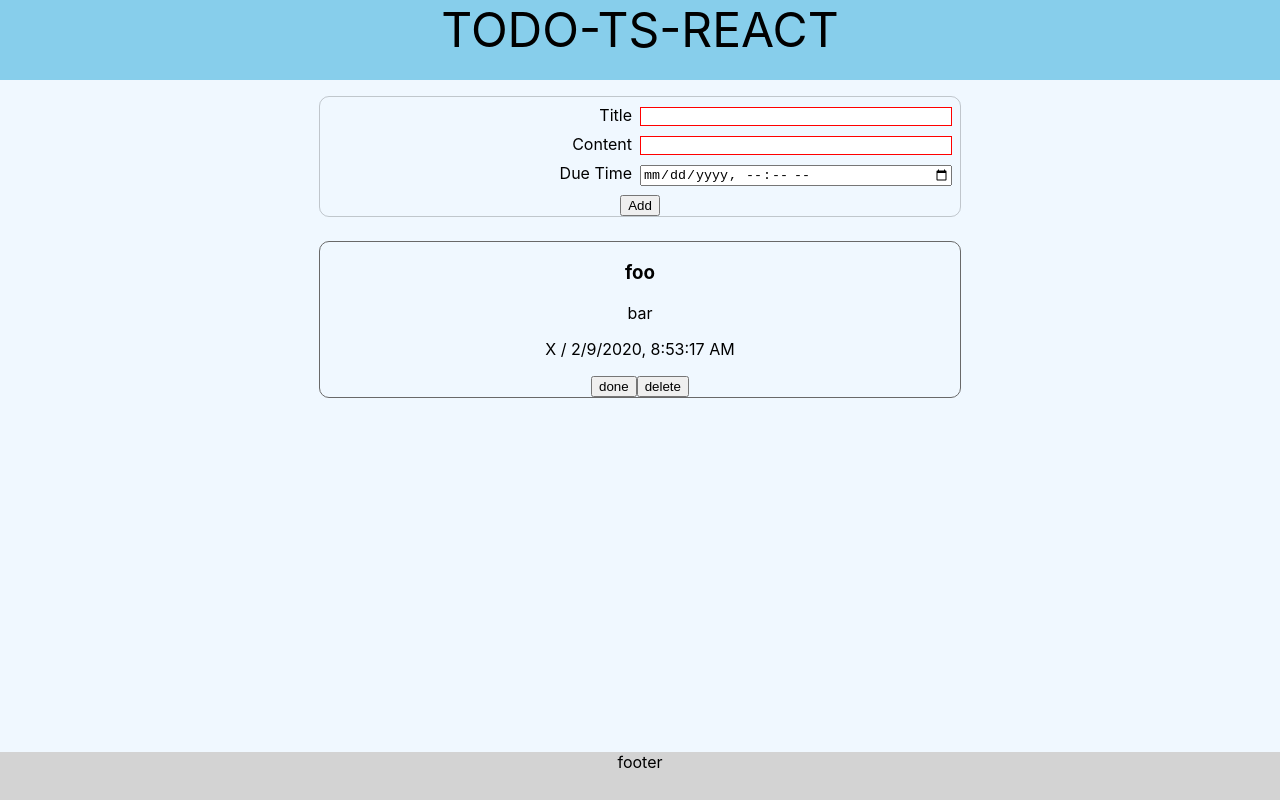
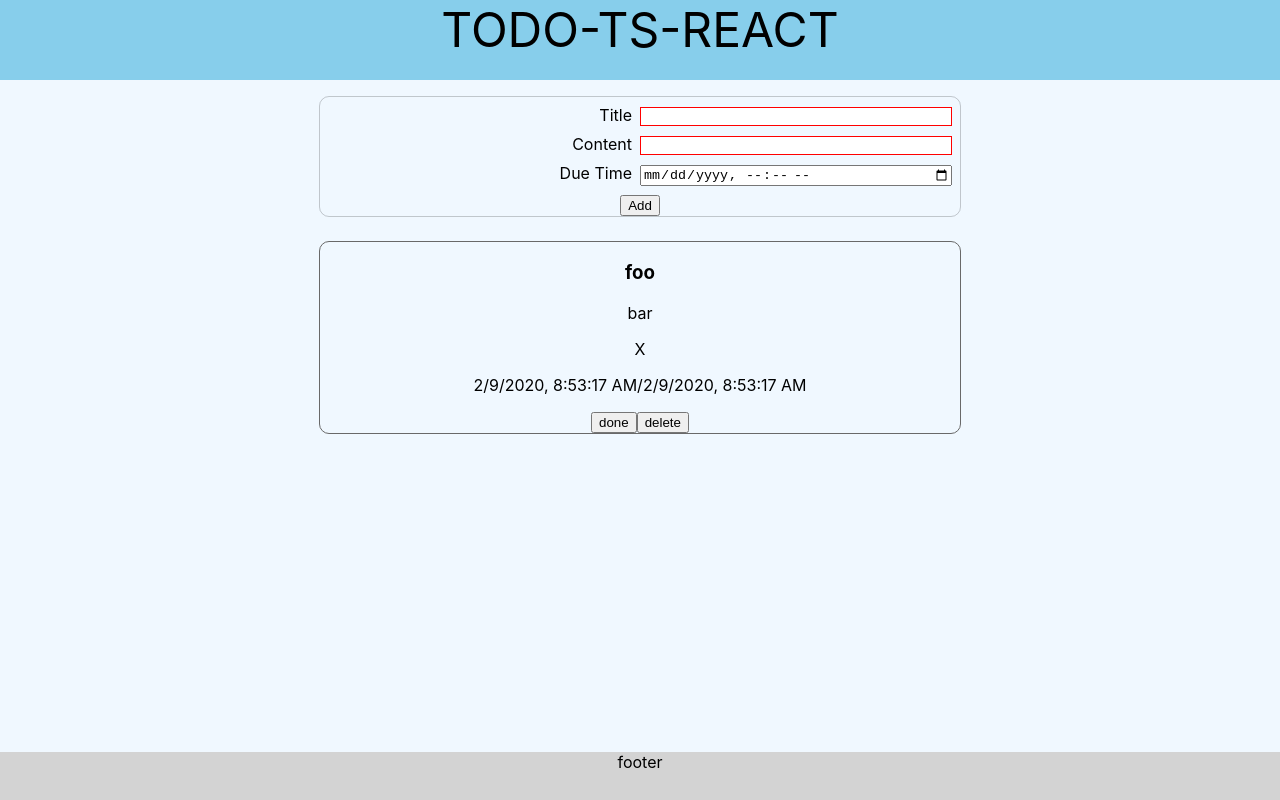
Before and after one commit to Einere/todo-ts-react, a React (Create React App) app: page / in a window 1280 px wide. Built offline with nearby package versions, Linux system fonts and the light colour scheme.

Commit message:
feat: add remove todo item
할일을 삭제하는 기능을 추가함.

Signed-off-by: Einere <kjwsx23@gmail.com>

```diff
--- a/package.json
+++ b/package.json
@@ -11,8 +11,10 @@
     "@types/react": "^16.9.19",
     "@types/react-dom": "^16.9.5",
     "react": "^16.12.0",
+    "react-datetime-picker": "^2.9.0",
     "react-dom": "^16.12.0",
     "react-scripts": "3.3.1",
+    "serve": "^11.3.0",
     "styled-components": "^5.0.1",
     "typescript": "~3.7.2"
   },
@@ -20,7 +22,8 @@
     "start": "react-scripts start",
     "build": "react-scripts build",
     "test": "react-scripts test",
-    "eject": "react-scripts eject"
+    "eject": "react-scripts eject",
+    "serve": "serve -s build"
   },
   "eslintConfig": {
     "extends": "react-app"
--- a/src/component/Body/Body.tsx
+++ b/src/component/Body/Body.tsx
@@ -1,9 +1,10 @@
 import * as React from 'react';
-import {FunctionComponent, useState} from 'react';
+import {FunctionComponent, useCallback, useState} from 'react';
 import BodyStyle from './Body.style';
 import {TodoInput} from '../TodoInput/TodoInput';
 import {TodoList} from "../TodoList/TodoList";
 import {Todo} from '../todoTypes';
+import {deepCopy} from '../../util/deepCopy';
 
 export const Body: FunctionComponent = function () {
     const [todoInfos, setTodoInfos] = useState<Todo.TodoInfoType[]>([{
@@ -15,6 +16,13 @@ export const Body: FunctionComponent = function () {
         done: false
     }]);
 
+    const deleteTodoItem = useCallback((id: number) => {
+        const copiedTodoInfos = deepCopy<Todo.TodoInfoType[]>(todoInfos);
+        const indexForRemove = copiedTodoInfos.findIndex((todoInfo) => todoInfo.id === id);
+        copiedTodoInfos.splice(indexForRemove, 1);
+        setTodoInfos(copiedTodoInfos);
+    }, [todoInfos, setTodoInfos]);
+
     return (
         <BodyStyle>
             <TodoInput
@@ -24,6 +32,7 @@ export const Body: FunctionComponent = function () {
             <TodoList
                 todoInfos={todoInfos}
                 setTodoInfos={setTodoInfos}
+                deleteTodoItem={deleteTodoItem}
             />
         </BodyStyle>
     );
--- a/src/component/TodoItem/TodoItem.tsx
+++ b/src/component/TodoItem/TodoItem.tsx
@@ -3,7 +3,7 @@ import {FunctionComponent, useCallback, useMemo} from 'react';
 import {Todo} from "../todoTypes";
 import TodoItemStyle from './TodoItem.style';
 
-export const TodoItem: FunctionComponent<Todo.TodoItemProp> = function ({todoInfos, todoInfo, setTodoInfos}) {
+export const TodoItem: FunctionComponent<Todo.TodoItemProp> = function ({todoInfos, todoInfo, setTodoInfos, deleteTodoItem}) {
 
     const toggleDone = useCallback(() => {
         const newTodoInfos = [...todoInfos];
@@ -14,15 +14,20 @@ export const TodoItem: FunctionComponent<Todo.TodoItemProp> = function ({todoInf
 
     const expired = useMemo<boolean>(() => {
         return todoInfo.done ? false : todoInfo.dueTime.getTime() < Date.now();
-    }, [todoInfo.done]);
+    }, [todoInfo, todoInfo.done]);
+
+    const onHandleDelete = function () {
+        deleteTodoItem(todoInfo.id);
+    };
 
     return (
         <TodoItemStyle expired={expired} done={todoInfo.done}>
             <h3>{todoInfo.title}</h3>
             <p>{todoInfo.content}</p>
-            <p>{todoInfo.done ? 'O' : 'X'} / {todoInfo.dueTime.toLocaleString()}</p>
+            <p>{todoInfo.done ? 'O' : 'X'}</p>
+            <p>{todoInfo.createTime.toLocaleString()}/{todoInfo.dueTime.toLocaleString()}</p>
             <button onClick={toggleDone}>done</button>
-            <button>delete</button>
+            <button onClick={onHandleDelete}>delete</button>
         </TodoItemStyle>
     );
 };
--- a/src/component/TodoList/TodoList.tsx
+++ b/src/component/TodoList/TodoList.tsx
@@ -4,12 +4,13 @@ import {Todo} from "../todoTypes";
 import {TodoItem} from "../TodoItem/TodoItem";
 import TodoListStyle from "./TodoList.style";
 
-export const TodoList: FunctionComponent<Todo.TodoListProp> = function ({todoInfos, setTodoInfos}) {
+export const TodoList: FunctionComponent<Todo.TodoListProp> = function ({todoInfos, setTodoInfos, deleteTodoItem}) {
     const todoItems = todoInfos.map((info, i) => <TodoItem
         key={i}
         todoInfos={todoInfos}
         todoInfo={info}
         setTodoInfos={setTodoInfos}
+        deleteTodoItem={deleteTodoItem}
     />);
     return (
         <TodoListStyle>
--- a/src/component/todoTypes.ts
+++ b/src/component/todoTypes.ts
@@ -16,12 +16,14 @@ export namespace Todo {
     export interface TodoListProp {
         todoInfos: TodoInfoType[];
         setTodoInfos: any;
+        deleteTodoItem: any;
     }
 
     export interface TodoItemProp {
         todoInfos: TodoInfoType[];
         todoInfo: TodoInfoType;
         setTodoInfos: any;
+        deleteTodoItem: any;
     }
 
     export interface TodoDetailType {
--- /dev/null
+++ b/src/util/deepCopy.ts
@@ -0,0 +1,30 @@
+/**
+ * Deep copy function for TypeScript.
+ * @param T Generic type of target/copied value.
+ * @param target Target value to be copied.
+ * @see Source project, ts-deepcopy https://github.com/ykdr2017/ts-deepcopy
+ * @see Code pen https://codepen.io/erikvullings/pen/ejyBYg
+ */
+export const deepCopy = <T>(target: T): T => {
+    if (target === null) {
+        return target;
+    }
+    if (target instanceof Date) {
+        return new Date(target.getTime()) as any;
+    }
+    if (target instanceof Array) {
+        const cp = [] as any[];
+        (target as any[]).forEach((v) => {
+            cp.push(v);
+        });
+        return cp.map((n: any) => deepCopy<any>(n)) as any;
+    }
+    if (typeof target === 'object' && target !== {}) {
+        const cp = {...(target as { [key: string]: any })} as { [key: string]: any };
+        Object.keys(cp).forEach(k => {
+            cp[k] = deepCopy<any>(cp[k]);
+        });
+        return cp as T;
+    }
+    return target;
+};
```
Also changed, not shown: 1 other file (tests, documents, lock files or other folders).
